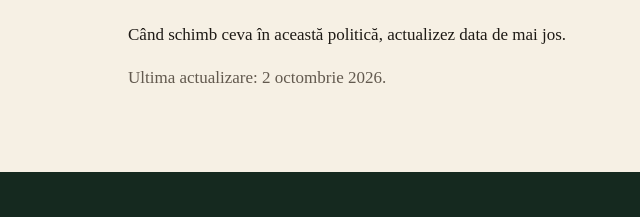
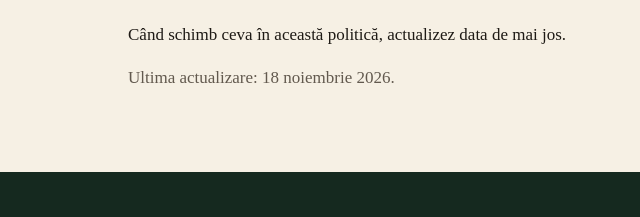
Before and after one commit to MotDenis/tulnic-site, an Astro site: page /confidentialitate in a window 1280 px wide. Shown: the part 2844-3061 px from the top of the page, 0-640 px from the left. Built offline with nearby package versions, Linux system fonts and the light colour scheme; Astro itself is replaced by a stand-in of ours.

Commit message:
Updated confidentialitate

```diff
--- a/src/pages/confidentialitate.astro
+++ b/src/pages/confidentialitate.astro
@@ -3,7 +3,7 @@ import BaseLayout from '../layouts/BaseLayout.astro';
 import { site } from '../data/site';
 
 // TODO: actualizează data la fiecare schimbare. Dacă adaugi formulare sau statistici, actualizează și textul.
-const updated = '2 octombrie 2026';
+const updated = '18 noiembrie 2026';
 ---
 
 <BaseLayout title="Politica de confidențialitate" description="Ce date personale primesc prin site și prin e-mail, de ce, cât timp le păstrez și ce drepturi aveți.">
```
